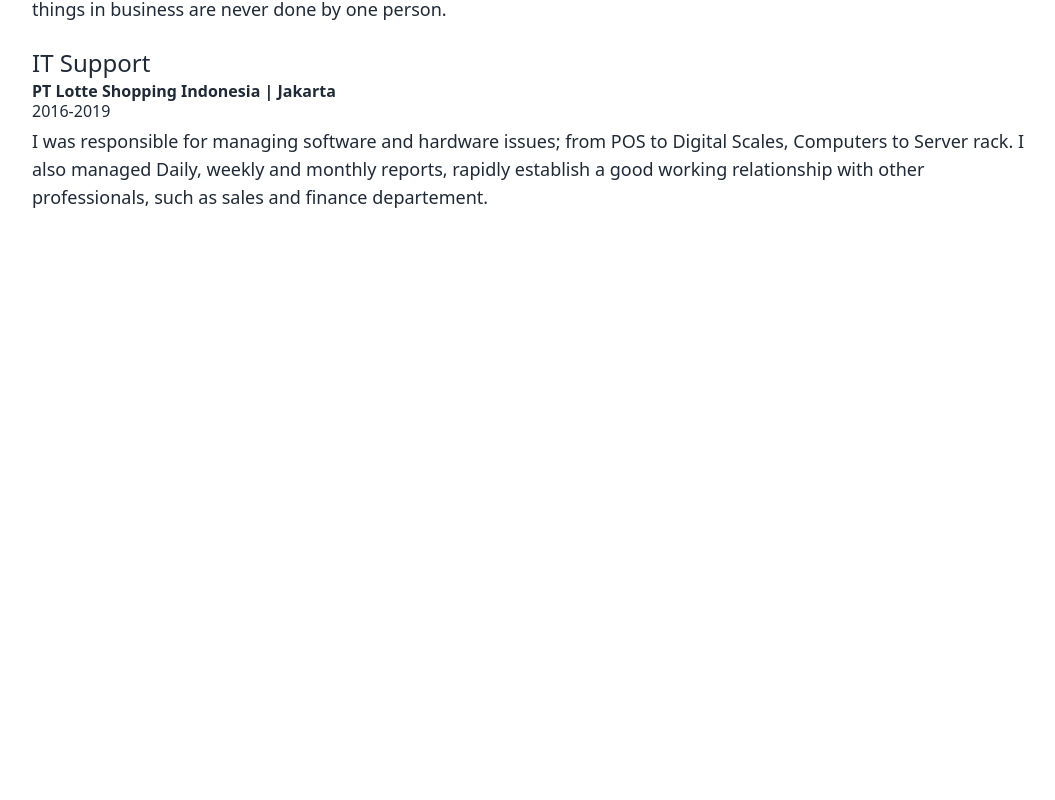
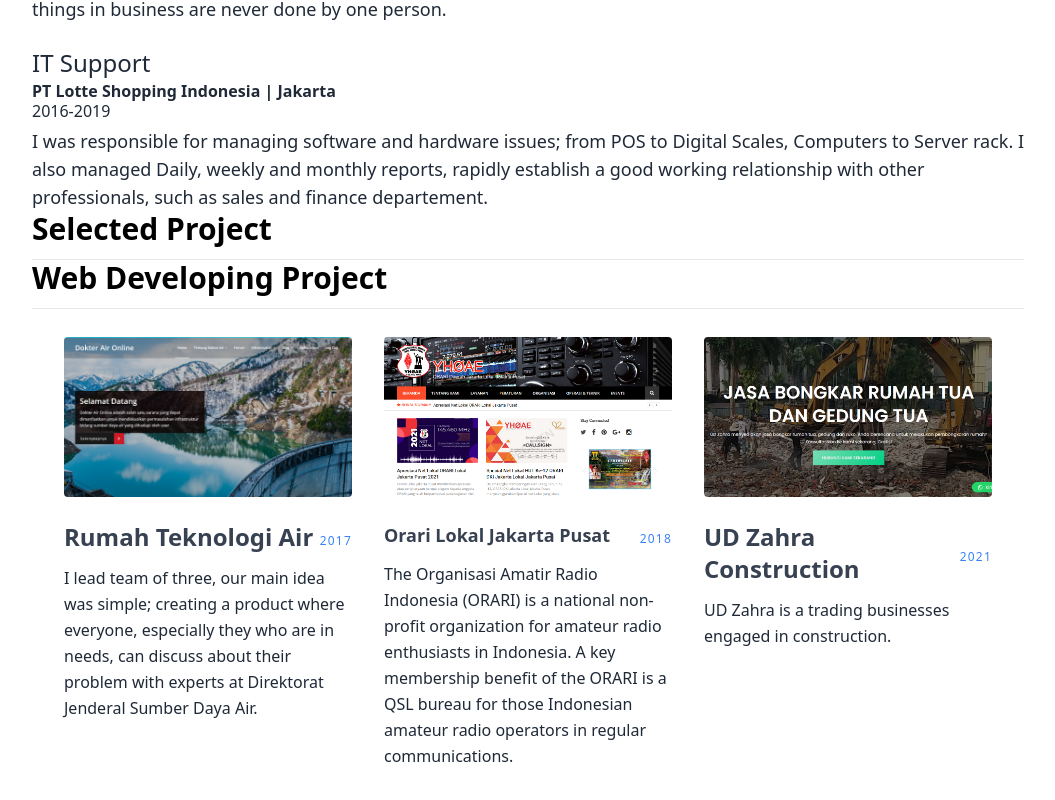
Before and after one commit to freakend/next-starter-tailwind, a Next.js app: page /about in a window 1280 px wide. Shown: the part 648-1448 px from the top of the page, without its empty margins (112-1167 px from the left). Before the commit the page ends 907 px from the top, so only its background shows below. Built offline with nearby package versions, Linux system fonts and the light colour scheme.

Commit message:
Update about.js

```diff
--- a/pages/about.js
+++ b/pages/about.js
@@ -44,6 +44,50 @@ export default function AboutPage() {
           other professionals, such as sales and finance departement.
         </p>
         </section>
+
+        <h1 className="mb-3 text-3xl font-bold text-black">Selected Project</h1>
+        <hr />
+        <section class="text-gray-800 body-font">
+      <h1 className="mb-3 text-3xl font-bold text-black">Web Developing Project</h1>
+        <hr />
+            <div class="container px-1 mx-auto py-1 lg:px-4">
+                <div class="flex flex-wrap text-left">
+                    <div class="px-4 py-6 lg:w-1/3 md:w-full">
+                        <img class="object-cover object-center w-full h-40 mb-6 rounded"
+                            src="/rumahtek.png" alt="content"></img>
+                        <div class="flex items-center justify-between ">
+                            <h2 class="mb-3 text-lg font-semibold text-gray-700 lg:text-2xl title-font"> Rumah Teknologi Air
+                            </h2>
+                            <span class="mb-1 text-xs font-medium tracking-widest text-blue-500 title-font">2017</span>
+                        </div>
+                        <p class="mb-4 text-base leading-relaxed">I lead team of three, our main idea was simple; creating a product where everyone, especially they who are in needs, can discuss about their problem with experts at Direktorat Jenderal Sumber Daya Air. </p>
+                    </div>
+                    <div class="px-4 py-6 lg:w-1/3 md:w-full">
+                        <img class="object-cover object-center w-full h-40 mb-6 rounded"
+                            src="/orari.png" alt="content"></img>
+                        <div class="flex items-center justify-between ">
+                            <h2 class="mb-3 text-lg md:text-lg font-semibold text-gray-700 lg:text-lg title-font"> Orari Lokal Jakarta Pusat
+                            </h2>
+                            <span class="mb-1 text-xs font-medium tracking-widest text-blue-500 title-font">2018</span>
+                        </div>
+                        <p class="mb-4 text-base leading-relaxed">The Organisasi Amatir Radio Indonesia (ORARI) is a national non-profit organization for amateur radio enthusiasts in Indonesia. A key membership benefit of the ORARI is a QSL bureau for those Indonesian amateur radio operators in regular communications.</p>
+                    </div>
+                    <div class="px-4 py-6 lg:w-1/3 md:w-full">
+                        <img class="object-cover object-center w-full h-40 mb-6 rounded"
+                            src="/udzahra.png" alt="content"></img>
+                        <div class="flex items-center justify-between ">
+                            <h2 class="mb-3 text-lg font-semibold text-gray-700 lg:text-2xl title-font">UD Zahra Construction
+                            </h2>
+                            <span class="mb-1 text-xs font-medium tracking-widest text-blue-500 title-font">2021</span>
+                        </div>
+                        <p class="mb-4 text-base leading-relaxed">UD Zahra is a trading businesses engaged in construction.</p>
+                    </div>
+                </div>
+
+            </div>
+
+
+        </section>
       </div>
 
     </div>
```
